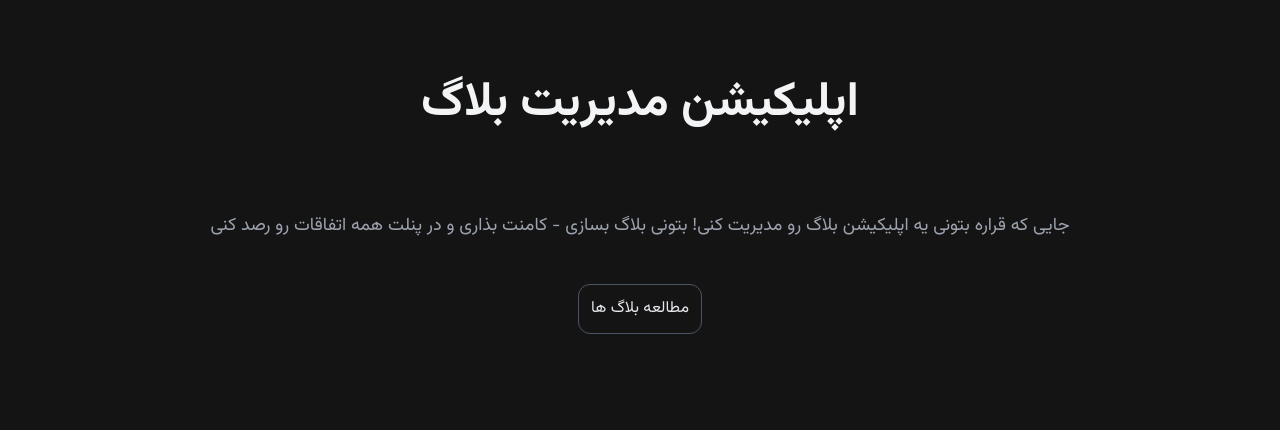
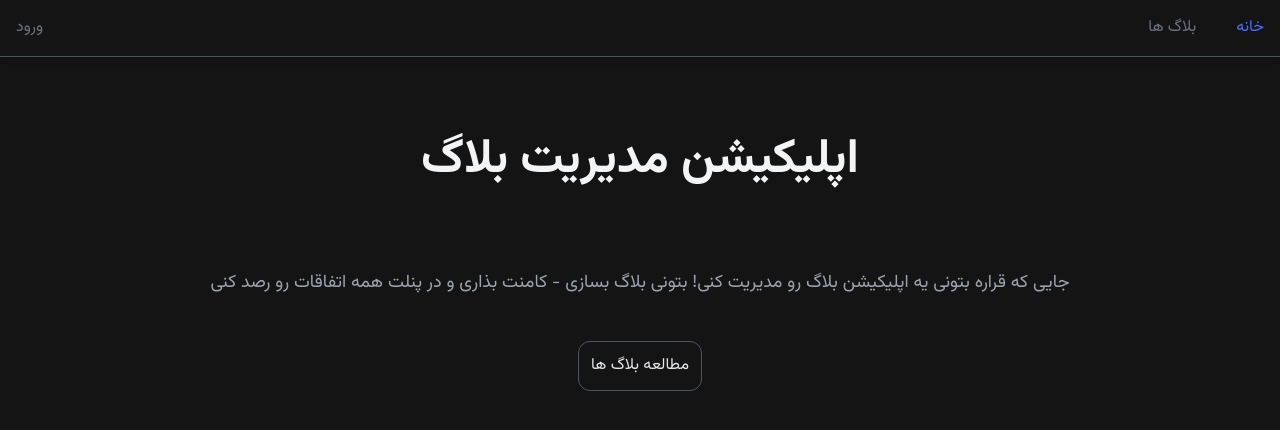
Before and after one commit to code-Alireza-code/blog-app-nextjs, a Next.js app in the folder frontend/: page / in a window 1280 px wide. Shown: the top 430 px of the page. Built offline with nearby package versions, Linux system fonts and the light colour scheme; no server answers.

Commit message:
add HeaderButtons component for user profile and logout functionality

```diff
--- a/frontend/src/app/page.tsx
+++ b/frontend/src/app/page.tsx
@@ -1,5 +1,6 @@
 import { Metadata } from "next";
 import HomePageButtons from "./_compoenents/HomePageButtons";
+import Header from "@/ui/Header";
 
 export const metadata: Metadata = {
   title: "بلاگ اپ | خانه",
@@ -8,6 +9,7 @@ export const metadata: Metadata = {
 export default function Home() {
   return (
     <div>
+      <Header />
       <h1 className="font-bold text-center text-2xl md:text-5xl text-secondary-800 my-20">
         اپلیکیشن مدیریت بلاگ
       </h1>
--- a/frontend/src/ui/Header.tsx
+++ b/frontend/src/ui/Header.tsx
@@ -2,6 +2,7 @@
 
 import { useGetUser } from "@/hooks/useAuth";
 import NavLink from "./NavLink";
+import HeaderButtons from "./HeaderButtons";
 
 const navLinks = [
   {
@@ -17,7 +18,7 @@ const navLinks = [
 ];
 
 function Header() {
-  const { isLoadingUser, user } = useGetUser();
+  const { isLoadingUser } = useGetUser();
 
   return (
     <header
@@ -36,12 +37,8 @@ function Header() {
               );
             })}
           </div>
-          <li>
-            {user ? (
-              <NavLink path="/profile">پروفایل</NavLink>
-            ) : (
-              <NavLink path="/signin">ورود</NavLink>
-            )}
+          <li className="flex gap-x-8 items-center">
+            <HeaderButtons />
           </li>
         </ul>
       </nav>
--- /dev/null
+++ b/frontend/src/ui/HeaderButtons.tsx
@@ -0,0 +1,46 @@
+import { useGetUser, useLogoutUser } from "@/hooks/useAuth";
+import Avatar from "./Avatar";
+import { MdLogout } from "react-icons/md";
+import Link from "next/link";
+import NavLink from "./NavLink";
+
+function HeaderButtons() {
+  const { isAdmin, user } = useGetUser();
+  const { logout } = useLogoutUser();
+
+  return (
+    <>
+      {user ? (
+        isAdmin ? (
+          <Link href="/profile" className="flex gap-x-4 items-center">
+            <Avatar
+              src={user.avatarUrl || "/images/avatar.png"}
+              alt={user.name}
+            />
+            <span>{user.name}</span>
+          </Link>
+        ) : (
+          <div className="flex gap-x-4 items-center">
+            <Avatar
+              src={user.avatarUrl || "/images/avatar.png"}
+              alt={user.name}
+            />
+            <span>{user.name}</span>
+          </div>
+        )
+      ) : (
+        <NavLink path="/signin">ورود</NavLink>
+      )}
+      {user && (
+        <button
+          onClick={() => logout()}
+          className="text-red-600 hover:text-red-500 "
+        >
+          <MdLogout className="size-5" />
+        </button>
+      )}
+    </>
+  );
+}
+
+export default HeaderButtons;
```
